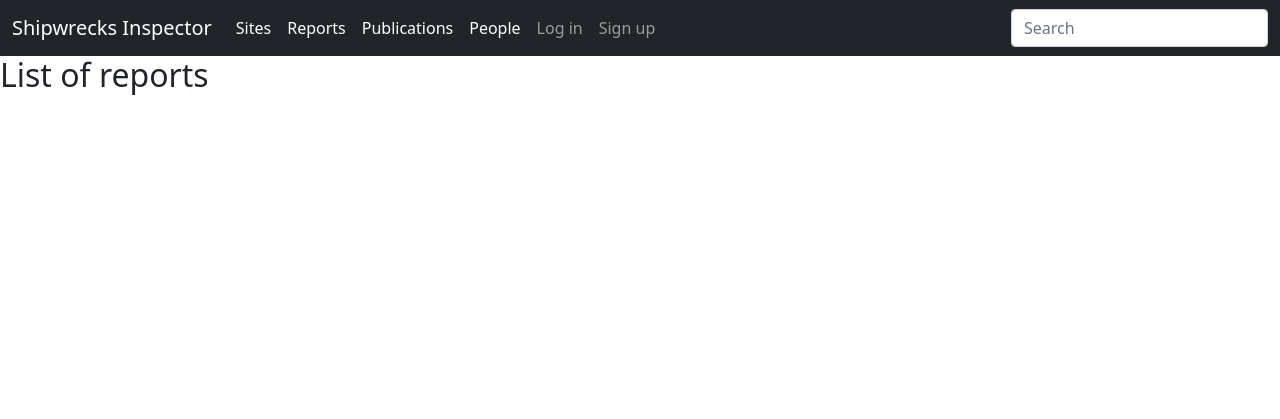
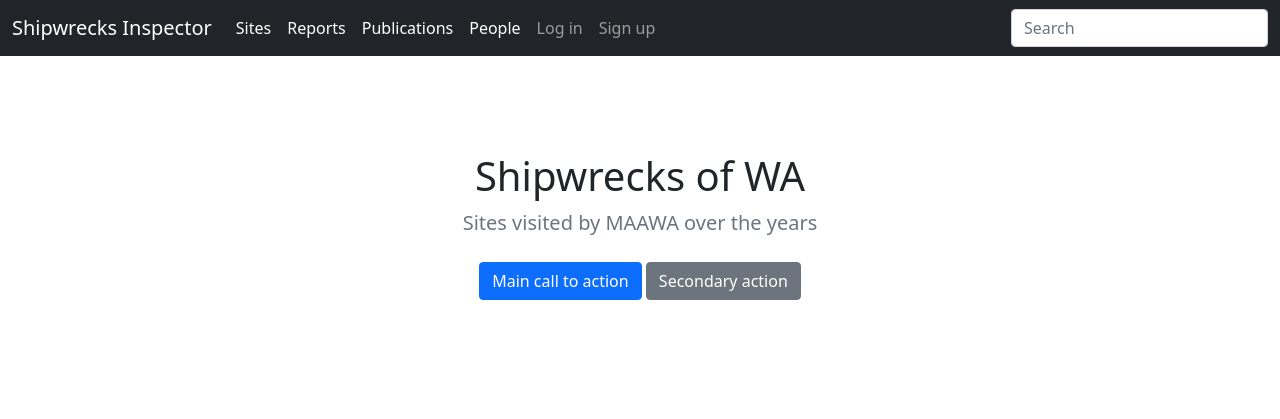
Before and after one commit to patrick-morrison/shipwreck_inspector, a Django app: page /sites in a window 1280 px wide. Shown: the top 419 px of the page. Run offline with Django 3.2, Linux system fonts and the light colour scheme; data that the repository does not hold is empty.

Commit message:
sites pages

```diff
--- a/shipwreck_inspector/urls.py
+++ b/shipwreck_inspector/urls.py
@@ -23,7 +23,7 @@ from django.conf import settings
 urlpatterns = [
     path('admin/', admin.site.urls),
     path('', views.home, name = 'home'),
-    path('sites', views.reports, name = 'sites'),
+    path('sites', views.sites, name = 'sites'),
     path('reports', views.reports, name = 'reports'),
     # AUTH
     path('signup', views.SignUp.as_view(), name = 'signup'),
--- a/wrecks/templates/sites/sites.html
+++ b/wrecks/templates/sites/sites.html
@@ -1,6 +1,41 @@
 {% extends 'wrecks/base.html' %}
 {% block content %}
 
-<h2>List of sites</h2>
+<section class="py-5 text-center container">
+    <div class="row py-lg-5">
+      <div class="col-lg-6 col-md-8 mx-auto">
+        <h1 class="fw-light">Shipwrecks of WA</h1>
+        <p class="lead text-muted">Sites visited by MAAWA over the years</p>
+        <p>
+          <a href="#" class="btn btn-primary my-2">Main call to action</a>
+          <a href="#" class="btn btn-secondary my-2">Secondary action</a>
+        </p>
+      </div>
+    </div>
+  </section>
+
+
+<div class="album py-5 bg-light">
+    <div class="container">
+         <div class="card-group">
+        {% for site in Sites %}
+            <div class="card shadow-sm" style="max-width: 18rem;">
+            <div class="card-body">
+            <h5 class="card-title">{{site.name}} ({{site.built}} - {{site.sunk}})</h5>
+            <p class="card-text">{{site.description}}</p>
+                <div class="d-flex justify-content-between align-items-center">
+                <div>
+                <a href="{% url 'detail_site' site.id %}" class="btn btn-sm btn-outline-secondary">View</a>
+                {% if user.is_authenticated %}
+                <a href="{% url 'update_site' site.id %}" class="btn btn-sm btn-outline-secondary">Edit</a>
+                {% endif %}
+                </div>
+                <small class="text-muted">Last visited xx</small>
+                </div>
+            </div>
+            </div>
+            {% endfor %}
+        </div>
+    </div>
 
 {% endblock %}
--- a/wrecks/templates/wrecks/base.html
+++ b/wrecks/templates/wrecks/base.html
@@ -29,7 +29,7 @@
           <div class="collapse navbar-collapse" id="navbarsExample04">
             <ul class="navbar-nav me-auto mb-2 mb-md-0">
               <li class="nav-item">
-                <a class="nav-link active" aria-current="page" href="#">Sites</a>
+                <a class="nav-link active" aria-current="page" href="{%url 'sites' %}">Sites</a>
               </li>
               <li class="nav-item">
                 <a class="nav-link active" aria-current="page" href="#">Reports</a>
--- a/wrecks/views.py
+++ b/wrecks/views.py
@@ -14,7 +14,8 @@ def home(request):
     return render(request, 'wrecks/home.html')
 
 def sites(request):
-    return render(request, 'sites/sites.html')
+    sites = Site.objects.all()
+    return render(request, 'sites/sites.html', {"Sites":sites})
 
 def reports(request):
     return render(request, 'sites/reports.html')
```
Also changed, not shown: wrecks/models.py (+11 -11 lines).
